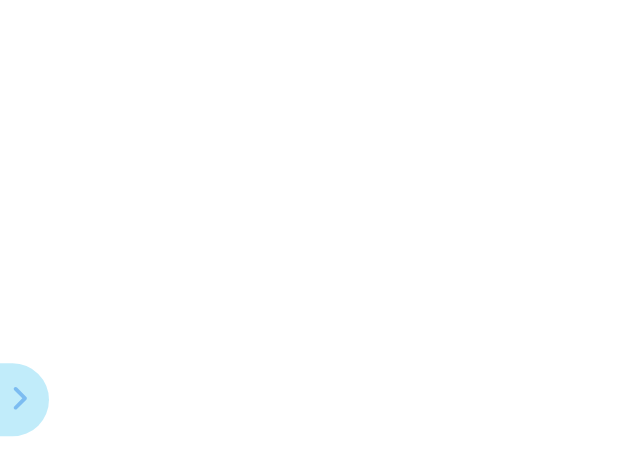
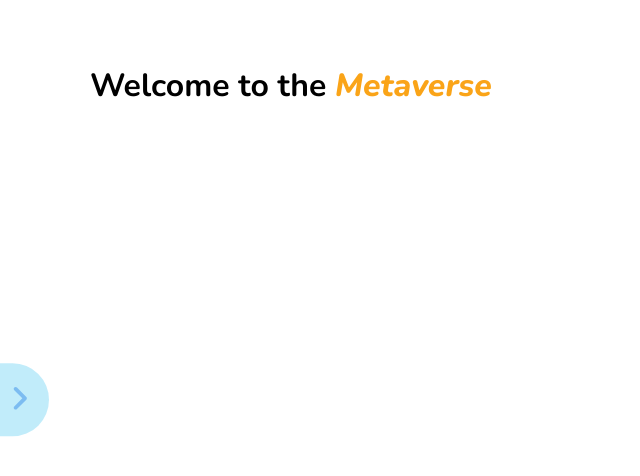
Before and after one commit to Aumaca/Metavarse-Showcase, a React (Create React App) app: page / in a window 1280 px wide. Shown: the top 476 px of the page, without its empty margins (0-640 px from the left). Built offline with nearby package versions, Linux system fonts and the light colour scheme; a web font is replaced by a local one.

Commit message:
Home.jsx added to better files structure

```diff
--- a/src/App.jsx
+++ b/src/App.jsx
@@ -1,11 +1,11 @@
 import './styles/App.css';
 
-import SideNav from './components/SideNav';
+import Home from './components/Home';
 
 function App() {
   return (
     <>
-      <SideNav />
+      <Home />
     </>
   );
 }
--- /dev/null
+++ b/src/components/Home.jsx
@@ -0,0 +1,16 @@
+import { useState, useEffect } from "react";
+
+import '../styles/Home.css';
+
+import SideNav from "./SideNav";
+
+export default function Home() {
+    return (
+        <div className="main">
+            <SideNav />
+            <div className="content">
+                <h1>Welcome to the <span className="metaverse-title">Metaverse</span></h1>
+            </div>
+        </div>
+    )
+}
--- /dev/null
+++ b/src/styles/Home.css
@@ -0,0 +1,16 @@
+.main {
+    display: flex;
+}
+
+.content {
+    margin-top: 8vh;
+    margin-left: 10px;
+    display: flex;
+    justify-content: center;
+}
+
+.metaverse-title {
+    color: #FAA418;
+    font-style: italic;
+    font-weight: 800;
+}
```
